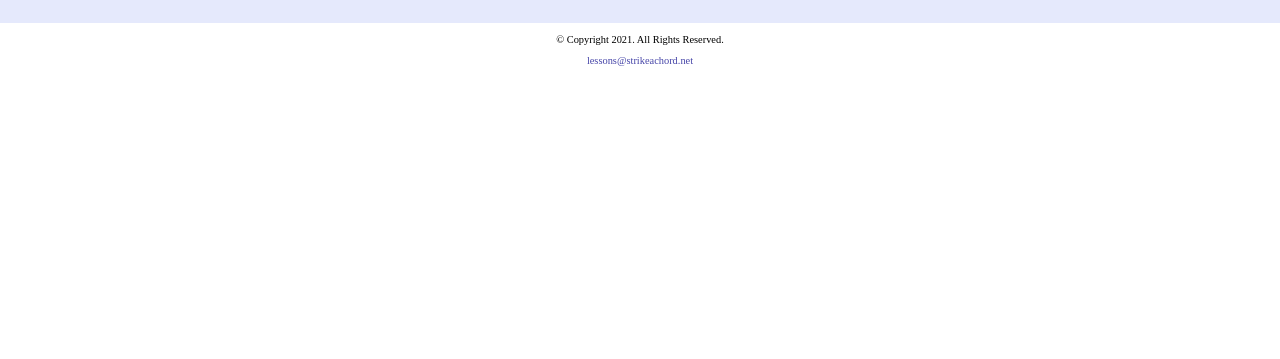
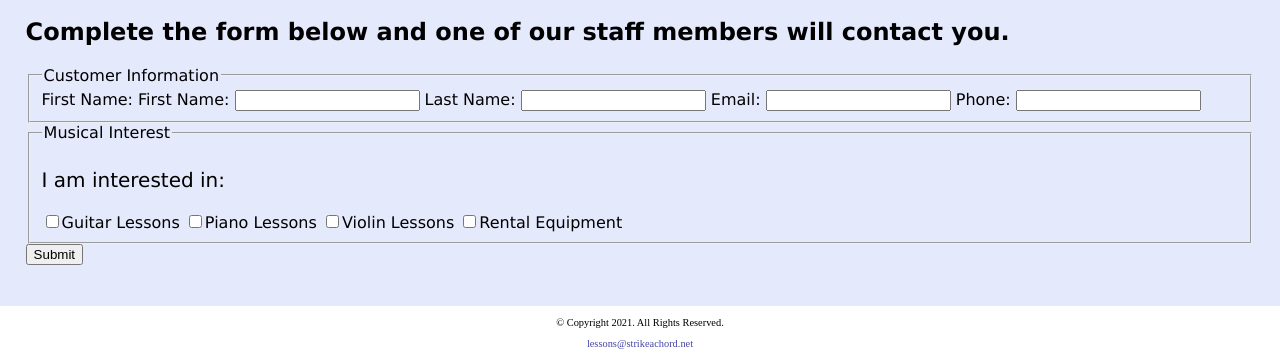
Before and after one commit to CreechurCmfts/Module-08, a plain HTML site: page contact.html in a window 1280 px wide. Shown: the part 803-1162 px from the top of the page. Before the commit the page ends 879 px from the top, so only its background shows below. Drawn offline with Linux system fonts and the light colour scheme.

Commit message:
Update contact.html

```diff
--- a/contact.html
+++ b/contact.html
@@ -42,6 +42,37 @@ Date:             09/15/2026
 <p>We are located at: 1122 Music Lane, Chicago, IL 60007</p>
 <iframe  class=map src="https://www.google.com/maps/embed?pb=!1m18!1m12!1m3!1d380513.7160580949!2d-88.01215278051977!3d41.83339249282865!2m3!1f0!2f0!3f0!3m2!1i1024!2i768!4f13.1!3m3!1m2!1s0x880e2c3cd0f4cbed%3A0xafe0a6ad09c0c000!2sChicago%2C+IL!5e0!3m2!1sen!2sus!4v1558660826146!5m2!1sen!2sus" width="600" height="450" allowfullscreen "border: none"> </iframe>
         </div>
+        <div id=form>
+            <h2>Complete the form below and one of our staff members will contact you.</h2>
+            <form class="form-grid"><!-- Start Form -->
+                <Fieldset>
+                    <legend>Customer Information</legend>
+                    <label for="fName">First Name:</label>
+                    <label for="fName">First Name:</label>
+                <input type="text" name="fName" id="fName">
+                <label for="lName">Last Name:</label>
+                <input type="text" name="lName" id="lName">
+                <label for="email">Email:</label>
+                <input type="email" name="email" id="email">
+                <label for="phone">Phone:</label>
+                <input type="tel" id="phone" name="phone">
+                </Fieldset>
+                <Fieldset>
+                    <legend>Musical Interest</legend>
+                    <p>I am interested in:</p>
+                <label for="guitarles"><input type="checkbox" name="interest"
+                id="guitarles" value="Guitar Lessons">Guitar Lessons</label>
+                <label for="pianoles"><input type="checkbox" name="interest"
+                id="pianoles" value="Piano Lessons">Piano Lessons</label>
+                <label for="violinles"><input type="checkbox" name="interest"
+                id="violinles" value="Violin Lessons">Violin Lessons</label>
+                <label for="rent"><input type="checkbox" name="interest"
+                id="rent" value="Rental Equipment">Rental Equipment</label>
+                </Fieldset>
+                <input type="submit" id="submit" value="Submit" class="btn">
+            </form>
+
+        </div>
     </main>
     <footer>
     <p>&copy; Copyright 2021. All Rights Reserved.</p>
```
